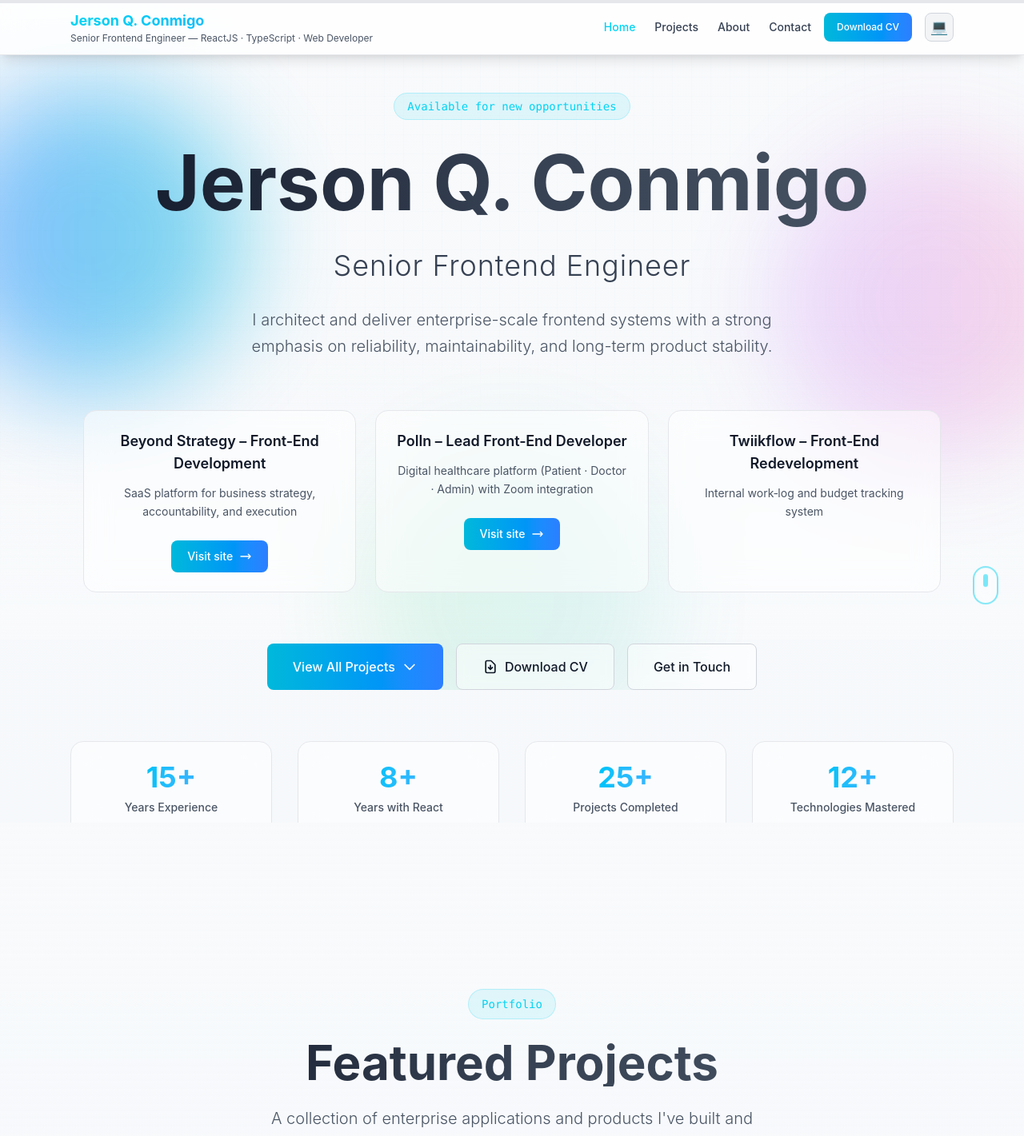
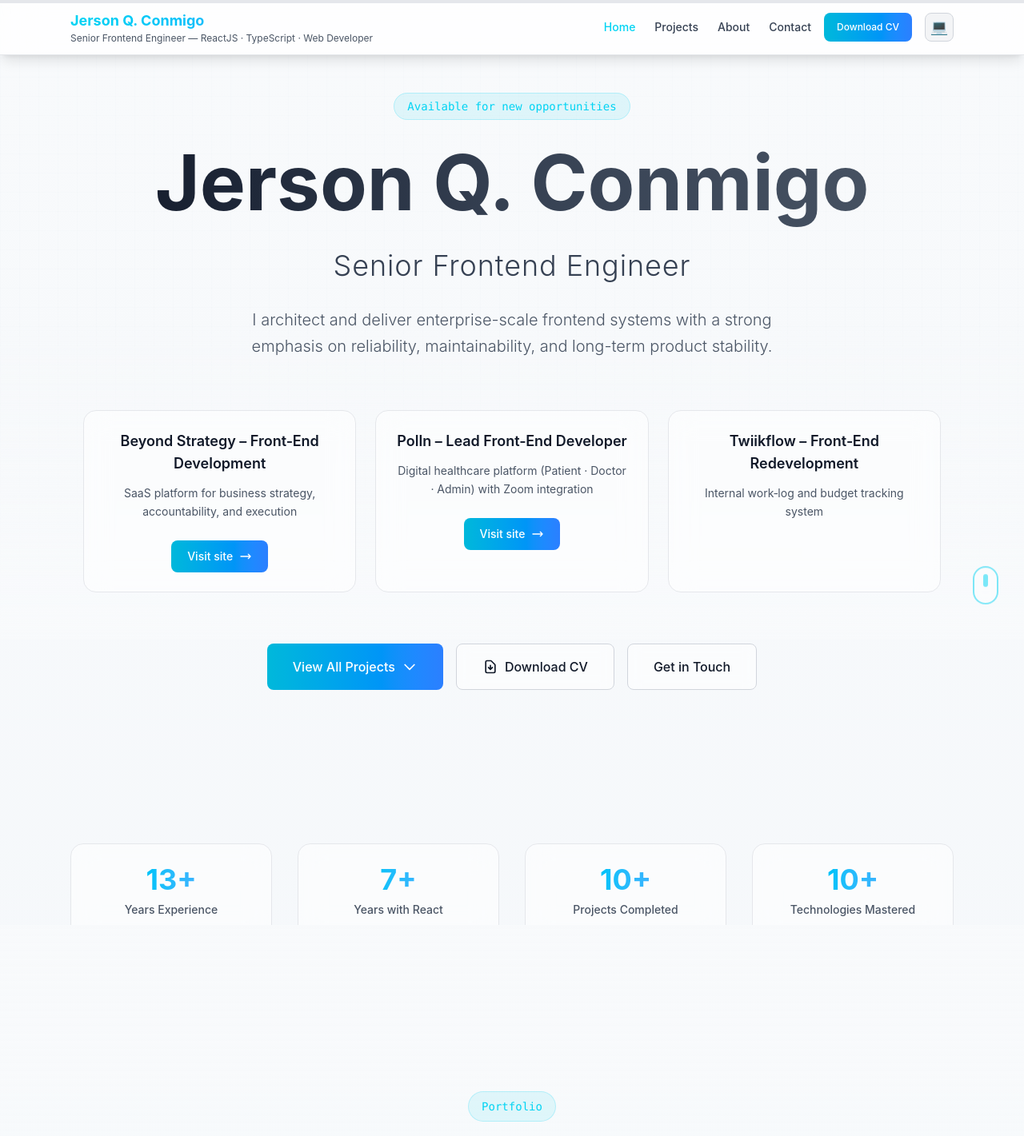
Before and after one commit to jersrej/jersrej.github.io, a React (Vite) app: page / in a window 1280 px wide. Shown: the top 1421 px of the page at 80% size. Built offline with nearby package versions, Linux system fonts and the light colour scheme.

Commit message:
fix hero and add constants

```diff
--- a/src/components/AnimatedStats.tsx
+++ b/src/components/AnimatedStats.tsx
@@ -1,4 +1,5 @@
 import { useEffect, useState, useRef } from 'react';
+import { yearsOfExperience, yearsWithReact } from '../utils/constants';
 
 interface Stat {
   value: number;
@@ -8,10 +9,10 @@ interface Stat {
 }
 
 const stats: Stat[] = [
-  { value: 15, label: 'Years Experience', suffix: '+' },
-  { value: 8, label: 'Years with React', suffix: '+' },
-  { value: 25, label: 'Projects Completed', suffix: '+' },
-  { value: 12, label: 'Technologies Mastered', suffix: '+' }
+  { value: yearsOfExperience, label: 'Years Experience', suffix: '+' },
+  { value: yearsWithReact, label: 'Years with React', suffix: '+' },
+  { value: 10, label: 'Projects Completed', suffix: '+' },
+  { value: 10, label: 'Technologies Mastered', suffix: '+' }
 ];
 
 export const AnimatedStats = () => {
@@ -87,7 +88,7 @@ const StatCard = ({
       }`}
       style={{ animationDelay: `${delay}ms` }}
     >
-      <div className="text-3xl md:text-4xl font-bold bg-gradient-to-r from-cyan-400 to-blue-400 bg-clip-text text-transparent mb-2">
+      <div className="text-3xl md:text-4xl font-bold bg-linear-to-r from-cyan-400 to-blue-400 bg-clip-text text-transparent mb-2">
         {stat.prefix}
         {count}
         {stat.suffix}
--- a/src/components/sections/AboutSection.tsx
+++ b/src/components/sections/AboutSection.tsx
@@ -1,14 +1,13 @@
 import { SkillCategorySection } from '../SkillCategorySection';
 import { AchievementCard } from '../AchievementCard';
 import { getSkillsData } from '../../data/skillsData';
+import { yearsOfExperience, yearsWithReact } from '../../utils/constants';
 
 interface AboutSectionProps {
   scrollY: number;
-  yearsOfExperience: number;
-  yearsWithReact: number;
 }
 
-export const AboutSection = ({ scrollY, yearsOfExperience, yearsWithReact }: AboutSectionProps) => {
+export const AboutSection = ({ scrollY }: AboutSectionProps) => {
   const skills = getSkillsData({ yearsOfExperience, yearsWithReact });
 
   const frontendSkills = skills.filter((s) => s.category === 'frontend');
--- a/src/components/sections/HeroSection.tsx
+++ b/src/components/sections/HeroSection.tsx
@@ -9,10 +9,10 @@ export const HeroSection = ({ scrollY, featured }: HeroSectionProps) => {
   return (
     <section
       id="home"
-      className="min-h-screen flex items-center justify-center relative overflow-hidden pt-32 md:pt-24"
+      className="min-h-screen flex items-center justify-center relative pt-32 md:pt-24 pb-20 md:pb-32"
     >
       {/* Animated Gradient Orbs with Parallax */}
-      <div className="absolute inset-0 overflow-hidden">
+      <div className="absolute inset-0 overflow-hidden -z-10">
         <div
           className="absolute top-20 -left-20 w-96 h-96 bg-linear-to-r from-blue-500 to-cyan-500 rounded-full blur-3xl opacity-20 animate-pulse"
           style={{ transform: `translateY(${scrollY * 0.2}px)` }}
--- a/src/pages/SinglePage.tsx
+++ b/src/pages/SinglePage.tsx
@@ -11,6 +11,7 @@ import { HeroSection } from '../components/sections/HeroSection';
 import { ProjectsSection } from '../components/sections/ProjectsSection';
 import { AboutSection } from '../components/sections/AboutSection';
 import { ContactSection } from '../components/sections/ContactSection';
+import { featured } from '../utils/constants';
 
 export default function SinglePage() {
   const location = useLocation();
@@ -36,12 +37,6 @@ export default function SinglePage() {
     return () => window.removeEventListener('scroll', handleScroll);
   }, []);
 
-  const startYear = 2011;
-  const reactStartYear = 2018;
-  const yearsOfExperience = new Date().getFullYear() - startYear;
-  const yearsWithReact = new Date().getFullYear() - reactStartYear;
-  const featured = projects.filter((p) => p.featured);
-
   return (
     <>
       <LoadingScreen />
@@ -59,11 +54,7 @@ export default function SinglePage() {
         <HeroSection scrollY={scrollY} featured={featured} />
         <AnimatedStats />
         <ProjectsSection scrollY={scrollY} projects={projects} />
-        <AboutSection
-          scrollY={scrollY}
-          yearsOfExperience={yearsOfExperience}
-          yearsWithReact={yearsWithReact}
-        />
+        <AboutSection scrollY={scrollY} />
         {/* let's add this later If I collected from my previous clients
         <Testimonials /> */}
         <ContactSection scrollY={scrollY} />
--- /dev/null
+++ b/src/utils/constants.ts
@@ -0,0 +1,7 @@
+import { projects } from '../data/projects';
+
+export const startYear = 2012;
+export const reactStartYear = 2018;
+export const yearsOfExperience = new Date().getFullYear() - startYear;
+export const yearsWithReact = new Date().getFullYear() - reactStartYear;
+export const featured = projects.filter((p) => p.featured);
```
